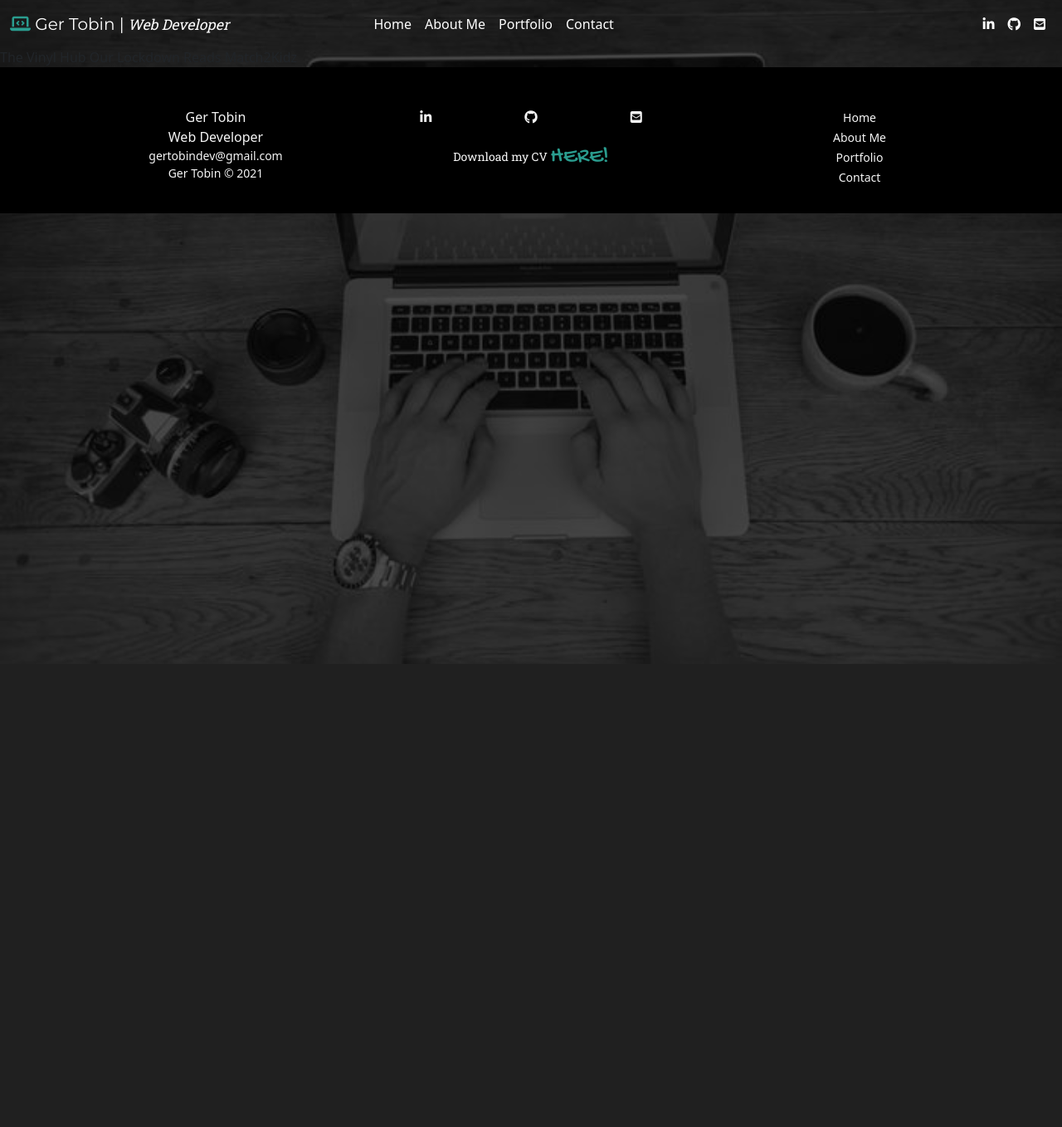
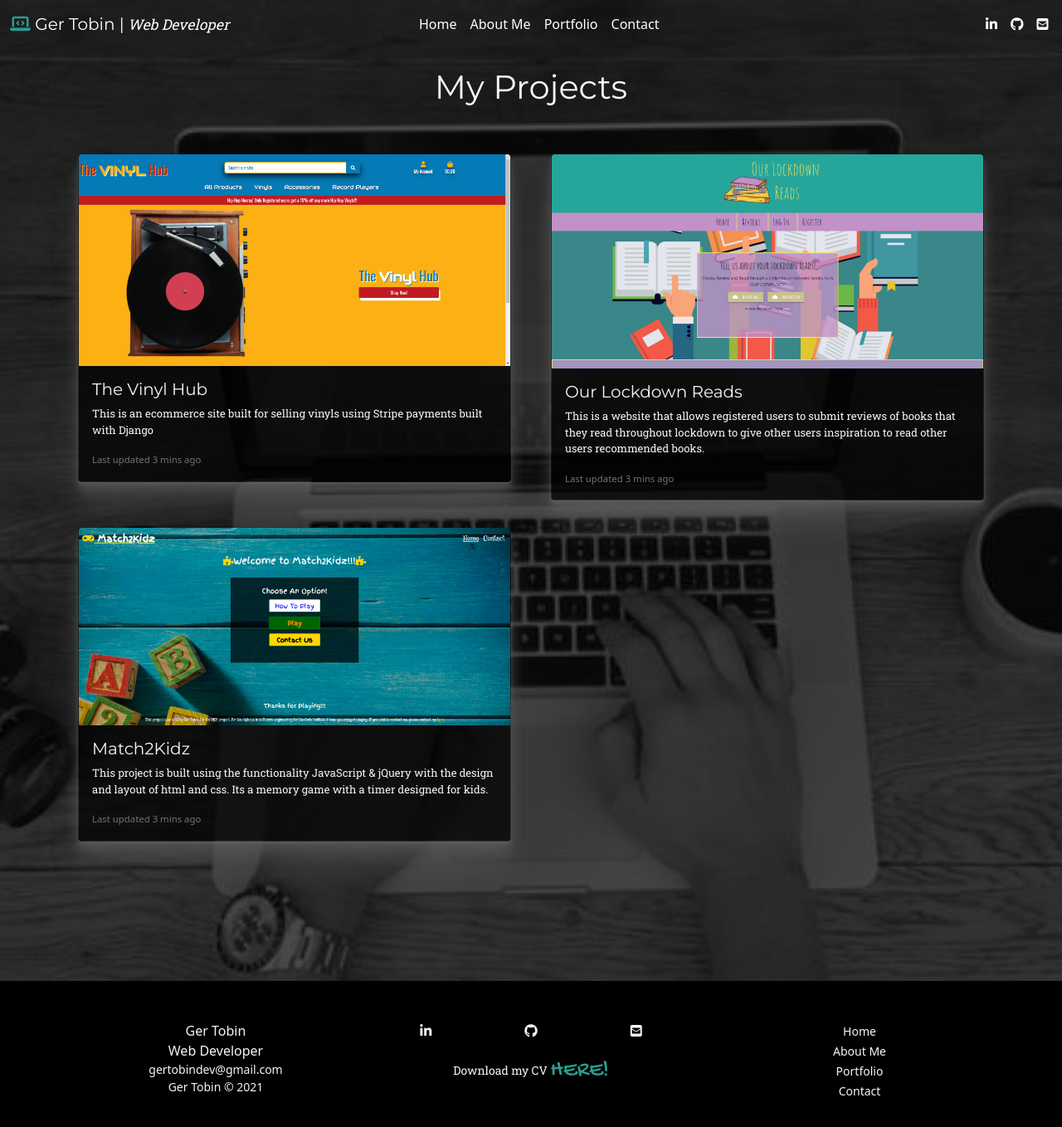
Before and after one commit to Gertobin11/personal-portfolio, a Django app: page /portfolio/ in a window 1280 px wide. Shown: the whole page at 83% size. Before the commit the page ends 800 px from the top, so only its background shows below. Run offline with Django 3.2, Linux system fonts and the light colour scheme; data comes from the database, SQL or seed files in the repository; both versions use the stored data as it was after the commit; some libraries are stand-ins or nearby versions.

Commit message:
added fields to model and styles portfolio pge cards, fixed an issue with the scroll down button not disappearing at the bottom of the page , put all js in a post laod js block

```diff
--- a/contact/templates/contact/contact.html
+++ b/contact/templates/contact/contact.html
@@ -1,7 +1,7 @@
 {% extends 'base.html' %}
 {% load crispy_forms_tags %}
 {% block content %}
-    <main id="my-4 contact-section">
+    <main id="my-4 contact-section" class="scroll-stop">
         <br>
         <h1 class=" my-4 whitesmoke text-center title-text"><i class="brt-grn far fa-envelope"></i> Contact Me!</h1>
         <div class="row">
--- a/home/templates/home/index.html
+++ b/home/templates/home/index.html
@@ -47,10 +47,10 @@
         </div>
     </main>
 
-    <!-- JQuery download for the return to top button -->
-    <script src="https://code.jquery.com/jquery-3.6.0.min.js"
-        integrity="sha256-/xUj+3OJU5yExlq6GSYGSHk7tPXikynS7ogEvDej/m4=" crossorigin="anonymous"></script>
+{% endblock %}
 
+{% block postloadjs %}
+    {{ block.super }}
     <script>
         // Function to delay the appearance of the portfolio button
         window.onload = setTimeout(
--- a/portfolio/models.py
+++ b/portfolio/models.py
@@ -3,9 +3,14 @@ from django.db import models
 
 class Portfolio(models.Model):
     project_name = models.CharField(max_length=254)
+    project_intro = models.CharField(max_length=254,
+                                     default='This is a project \
+                                     completed by Ger Tobin')
     project_description = models.TextField(max_length=1000)
     technologies_used = models.CharField(max_length=254)
     project_image = models.ImageField()
+    git_hub_repo = models.CharField(max_length=254,
+                                    default='https://github.com/Gertobin112')
     live_site = models.CharField(max_length=254)
     """ I had to use charfield instead of genericipaddress
         as my heroku apps were throwing errors """
--- a/portfolio/templates/portfolio/portfolio_page.html
+++ b/portfolio/templates/portfolio/portfolio_page.html
@@ -1,6 +1,32 @@
 {% extends 'base.html' %}
 {% block content %}
-    {% for project in projects %}
-        {{ project.project_name }}
-    {% endfor %}
+    <div class="container">
+        <h1 class="my-4 text-center whitesmoke title-text">My Projects</h1>
+        <br>
+        <div class="row" id="project-row">
+            {% for project in projects %}
+                <div data-aos="flip-down" data-aos-delay="100" class="scroll-stop my-2 px-4 col-12 col-md-6">
+                    <a href="#" class="text-decoration-none">
+                        <div class="shadow-6 card mb-3 bg-transparent">
+                            <img src="/media/{{ project.project_image }}" class="card-img-top" alt="...">
+                            <div class="card-body black-overlay">
+                                <h5 class="title-text whitesmoke card-title">{{ project.project_name }}</h5>
+                                <p class="card-text paragraph-text whitesmoke">{{ project.project_intro }}</p>
+                                <p class="card-text"><small class="text-muted">Last updated 3 mins ago</small></p>
+                            </div>
+                        </div>
+                    </a>
+                </div>
+            {% endfor %}
+        </div>
+        <br><br><br>
+        <br><br><br>
+    </div>
 {% endblock %}
+
+{% block postloadjs %}
+    {{ block.super }}
+    <script src="https://code.jquery.com/jquery-3.6.0.min.js"
+        integrity="sha256-/xUj+3OJU5yExlq6GSYGSHk7tPXikynS7ogEvDej/m4=" crossorigin="anonymous">
+    </script>
+{% endblock %}
--- a/static/css/base.css
+++ b/static/css/base.css
@@ -76,6 +76,10 @@ html, body {
 /* Navbar styles */
 
 .w-33 {
+    max-width: 33%;
+}
+
+.w-min-33 {
     min-width: 33%;
 }
 
@@ -645,6 +649,23 @@ footer .btn:active {
     border-bottom-color: #343a40 !important;
 }
 
+/* Portfolio page stylings */
+
+.card {
+    overflow: hidden;
+}
+
+.card img {
+    transition: transform 1s ease;
+}
+
+.card:hover img {
+    transform: scale(1.1);
+}
+
+.card-text {
+    font-size: 13px;
+}
 
 /* Media Queries */
 @media only screen and (max-width: 575px) {
--- a/templates/base.html
+++ b/templates/base.html
@@ -25,6 +25,9 @@
         </script>
         <!-- Font awesome -->
         <script src="https://kit.fontawesome.com/f0ca44b893.js" crossorigin="anonymous"></script>
+        <!-- JQuery download for the return to top button -->
+        <script src="https://code.jquery.com/jquery-3.6.0.min.js"
+            integrity="sha256-/xUj+3OJU5yExlq6GSYGSHk7tPXikynS7ogEvDej/m4=" crossorigin="anonymous"></script>
     {% endblock %}
 
     <title>Ger Tobin, Web Developer{% block extra_title %}{% endblock %}</title>
@@ -36,12 +39,12 @@
                 aria-controls="navbarTogglerDemo03" aria-expanded="false" aria-label="Toggle navigation">
                 <span class="navbar-toggler-icon text-white"></span>
             </button>
-            <a class="navbar-brand title-text text-white w-33" href="{% url 'home' %}"><span class="brt-grn"><i
+            <a class="navbar-brand title-text text-white w-min-33" href="{% url 'home' %}"><span class="brt-grn"><i
                         class="fas fa-laptop-code"></i></span>  Ger Tobin |<span
                                     class="paragraph-text"><em><small> Web
                 Developer</small></em></span></a>
-            <nav>
-                <div class="me-auto ms-auto justify-content-lg-center collapse navbar-collapse" id="navbarTogglerDemo03">
+            <nav class="w-min-33">
+                <div class="me-auto ms-auto justify-content-md-center collapse navbar-collapse" id="navbarTogglerDemo03">
                     <ul id="nav-bar-links" class="navbar-nav mb-lg-0">
                         <li class="nav-item">
                             <a class="text-white nav-link" aria-current="page" href="{% url 'home' %}">Home</a>
@@ -58,7 +61,7 @@
                     </ul>
                 </div>
             </nav>
-            <div class="collapse navbar-collapse" id="navbarTogglerDemo03">
+            <div class="w-min-33 collapse navbar-collapse" id="navbarTogglerDemo03">
                 <ul class="navbar-nav mb-lg-0 ms-auto">
                     <li class="nav-item">
                         <a class="text-white nav-link" aria-current="page" href="#"><i
@@ -143,6 +146,8 @@
             </div>
         </div>
     </footer>
+    {% block postloadjs %}
+        {{ block.super }}
         <script src="https://unpkg.com/aos@next/dist/aos.js"></script>
         <script>
             AOS.init();
@@ -200,5 +205,6 @@
                 return new bootstrap.Toast(toastEl).show()
             });
         </script>
+    {% endblock %}
 </body>
 </html>
```
Also changed, not shown: about_me/templates/about_me/about_me.html (+9 -12 lines), db.sqlite3, media/Match2Kidz-portfolio-image.png (added), media/Our-Lockdown-Reads_portfolio-image.png (added), portfolio/migrations/0004_auto_20211004_0942.py (added). Lines whose indentation alone changed are shown as unchanged.
